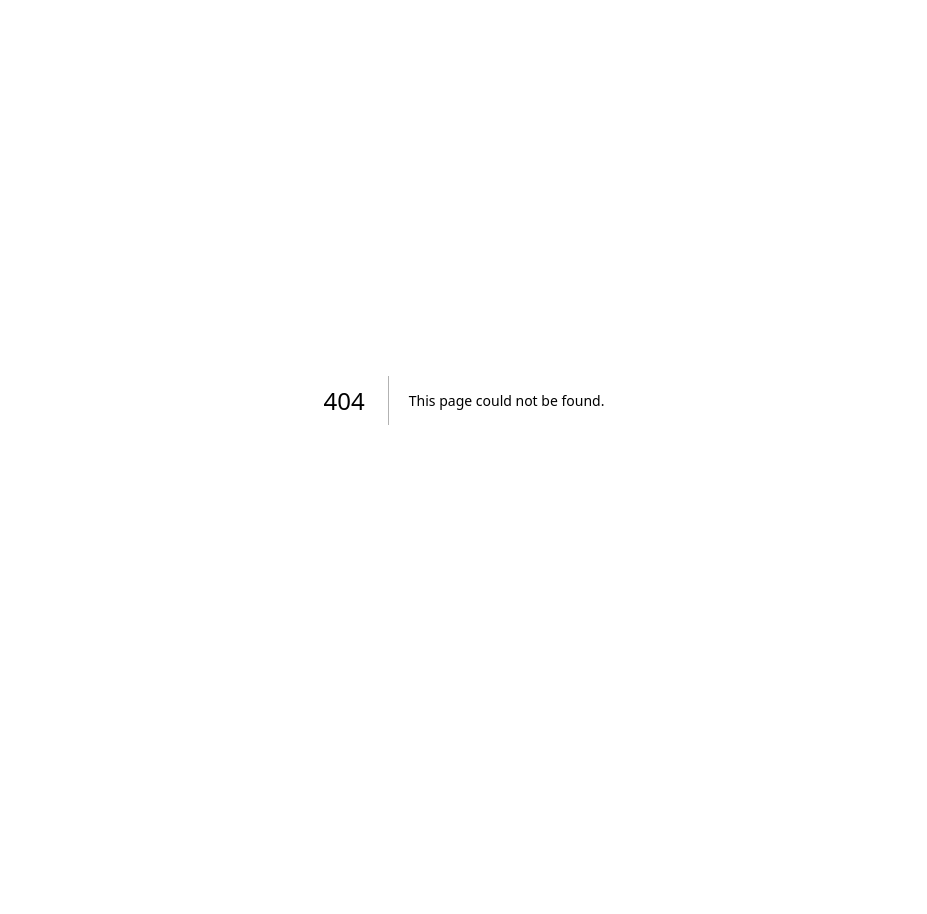
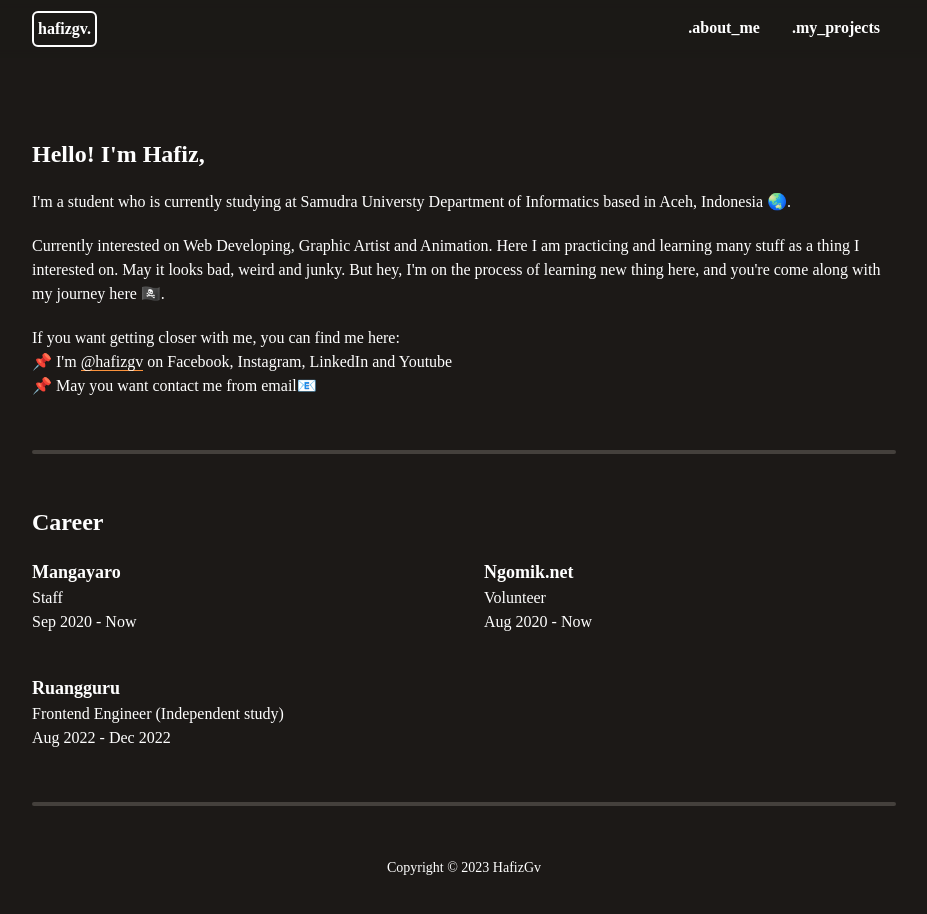
Before and after one commit to hafizgv/personal-web, a Next.js app: page /about in a window 1280 px wide. Before the commit this address had no page. Shown: the top 914 px of the page, without its empty margins (176-1103 px from the left). Before the commit the page ends 800 px from the top, so only its background shows below. Built offline with nearby package versions, Linux system fonts and the light colour scheme.

Commit message:
Fixing typos, Adding 'About Me' page

```diff
--- a/components/Navbar.js
+++ b/components/Navbar.js
@@ -6,7 +6,7 @@ const Navbar = () => {
             <nav className="flex flex-wrap justify-between text-white max-w-5xl m-auto px-10 sm:px-20">
                 <h2 className="flex items-center font-bold"><Link className="border-2 border-white rounded-md p-1" href='/'>hafizgv.</Link></h2>
                 <div className="flex items-center">
-                    <Link className="navbar-item p-4" href='#about-me'>.About_me</Link>
+                    <Link className="navbar-item p-4" href='/about'>.About_me</Link>
                     <Link className="navbar-item p-4" href='#projects'>.my_projects</Link>
                 </div>
             </nav>
--- /dev/null
+++ b/pages/about.js
@@ -0,0 +1,56 @@
+import Head from 'next/head'
+import Navbar from '@/components/Navbar'
+import Link from 'next/link'
+
+const About = () => {
+    return (
+        <>
+            <Head>
+                <title>Hafiz</title>
+                <meta name="description" content="Generated by create next app" />
+                <meta name="viewport" content="width=device-width, initial-scale=1" />
+                <link rel="icon" href="/favicon.ico" />
+            </Head>
+            <Navbar/>
+            <div className='flex flex-col gap-5 pt-20 pb-10 text-white max-w-5xl m-auto text-sm md:text-base px-10 sm:px-20'>
+                <h1 className='font-bold text-2xl'>Hello! I'm Hafiz,</h1>
+                <p>I'm a student who is currently studying at Samudra Universty Department of Informatics based in Aceh, Indonesia 🌏.</p>
+                <p>Currently interested on Web Developing, Graphic Artist and Animation. Here I am practicing and learning many stuff as a thing I interested on.
+                    May it looks bad, weird and junky. But hey, I'm on the process of learning new thing here, and you're come along with my journey here 🏴‍☠️. </p>
+                <p>If you want getting closer with me, you can find me here:
+                    <br/>📌 I'm <span className='border-b border-b-orange-400'>@hafizgv</span> on <Link className='hover:text-blue-400' href='https://www.facebook.com/hafiz.gv/' target='_blank'>Facebook</Link>, <Link className='hover:text-pink-400' href='https://www.instagram.com/hafizgv/' target='_blank'>Instagram</Link>, <Link className='hover:text-cyan-400' href='https://www.linkedin.com/in/hafizgv/' target='_blank'>LinkedIn</Link> and <Link className='hover:text-red-400' href='https://www.youtube.com/@hafizgv' target='_blank'>Youtube</Link>
+                    <br/>📌 May you want contact me from <Link href='mailto:hafizgv@gmail.com' target='_blank'>email📧</Link>
+                </p>
+                <div className='bg-stone-700 rounded-sm h-1 w-full my-8'></div>
+                <h1 className='font-bold text-2xl'>Career</h1>
+                <div className='grid md:grid-cols-2 gap-10'>
+
+                    <div>
+                        <h2 className='font-semibold text-lg'>Mangayaro</h2>
+                        <p>Staff
+                            <br/>Sep 2020 - Now
+                        </p>
+                    </div>
+
+                    <div>
+                        <h2 className='font-semibold text-lg'>Ngomik.net</h2>
+                        <p>Volunteer
+                            <br/>Aug 2020 - Now
+                        </p>
+                    </div>
+
+                    <div>
+                        <h2 className='font-semibold text-lg'>Ruangguru</h2>
+                        <p>Frontend Engineer (Independent study)
+                            <br/>Aug 2022 - Dec 2022
+                        </p>
+                    </div>
+                </div>
+                <div className='bg-stone-700 rounded-sm h-1 w-full my-8'></div>
+                <footer className='text-center text-sm'>Copyright © 2023 HafizGv</footer>
+            </div>
+        </>
+     );
+}
+
+export default About;
--- a/pages/index.js
+++ b/pages/index.js
@@ -29,7 +29,7 @@ export default function Home() {
           <p>I'm a student who is currently studying at Samudra Universty Department of Informatics. A person who has an interest in Web Developing, Graphic Artist and Animation.</p>
           <p>You can find me here : <Link href='https://github.com/hafizgv' target='_blank' className='sm-link hover:border-b-2 font-medium border-gray-500'>GitHub 🤖</Link> | <Link href='https://www.linkedin.com/in/hafizgv/' target='_blank' className='sm-link hover:border-b-2 font-medium border-sky-500'>LinkedIn 🔗</Link> | <Link href='https://www.youtube.com/@hafizgv' target='_blank' className='sm-link hover:border-b-2 font-medium border-red-400'>YouTube 🎬</Link></p>
         </div>
-        <div className='bg-stone-700 rounded-sm h-1 w-full'></div>
+        <div className='bg-stone-700 rounded-sm h-1 w-full my-8'></div>
         <div id='projects' className='w-full'>
           <h1 className='text-2xl font-bold'>_projects.</h1>
           <div className='grid justify-items-center md:grid-cols-2 gap-10 mt-8'>
@@ -68,15 +68,16 @@ export default function Home() {
               <figure className='rounded relative -z-10'>
                 <Image className='rounded relative object-cover h-[300px] w-full' src='/webm.jpg' width={300} height={300} />
                 <figcaption className='rounded bg-zinc-800/90 backdrop-blur-sm h-16 p-2 absolute bottom-[0px] w-[100%]'>
-                  <h3 className='font-semibold'>Shopping Mobile App Wireframe</h3>
+                  <h3 className='font-semibold'>Shopping Mobile App Prototype</h3>
                   <p className='text-sm'>Juny, 2022</p>
                 </figcaption>
               </figure>
             </Link>
           </div>
         </div>
+        <div className='bg-stone-700 rounded-sm h-1 w-full my-8'></div>
+        <footer className='text-center text-sm'>Copyright © 2023 HafizGv</footer>
       </div>
-
     </>
   )
 }
```
